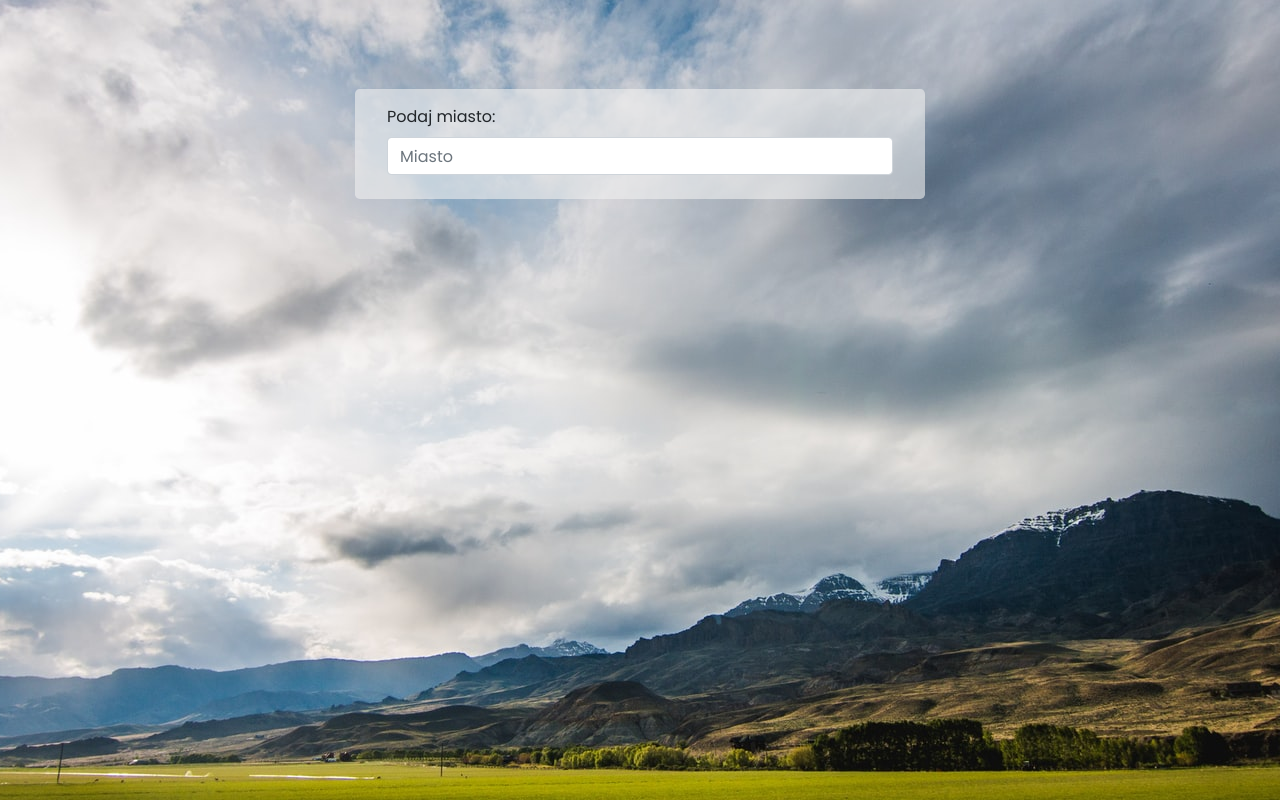
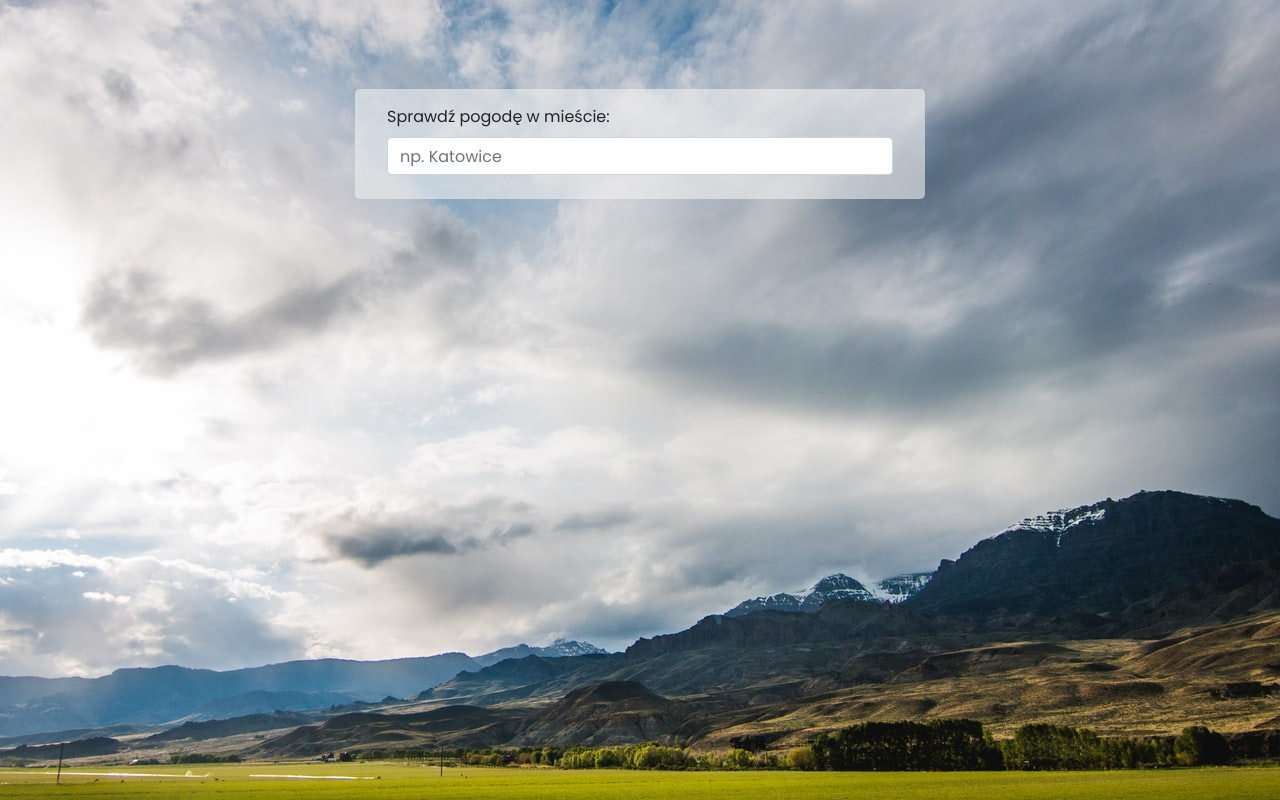
Before and after one commit to mczekajski/angular-weather-app, an Angular app: page / in a window 1280 px wide. Built offline with nearby package versions, Linux system fonts and the light colour scheme.

Commit message:
Update labels

```diff
--- a/src/app/weather-card/weather-card.component.html
+++ b/src/app/weather-card/weather-card.component.html
@@ -4,12 +4,12 @@
       <form>
 
         <div class="form-group">
-          <label for="city">Podaj miasto:</label>
+          <label for="city">Sprawdź pogodę w mieście:</label>
           <input
             type="text"
             class="form-control"
             id="city"
-            placeholder="Miasto"
+            placeholder="np. Katowice"
             (change)="getWeather($event)"
             (keydown)="handleKeyDown($event)"
             required
```
